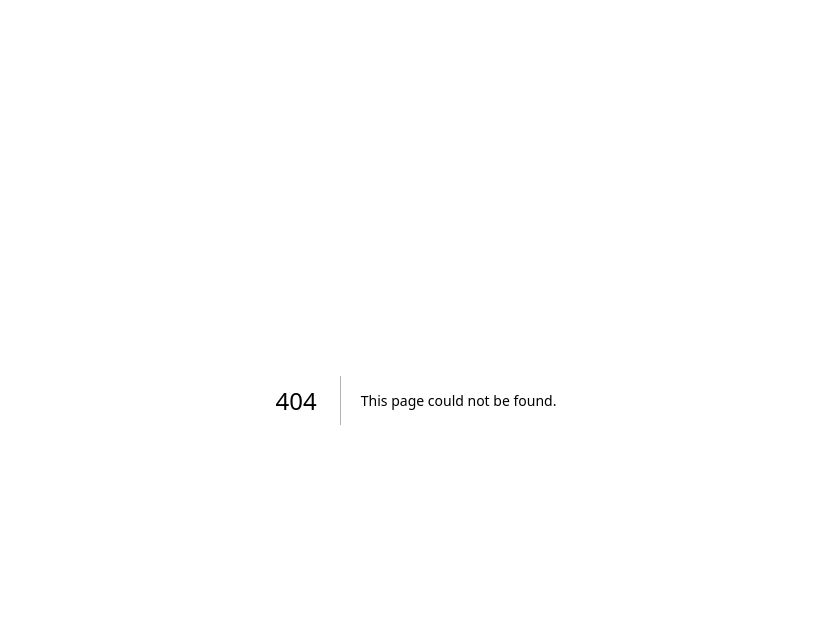
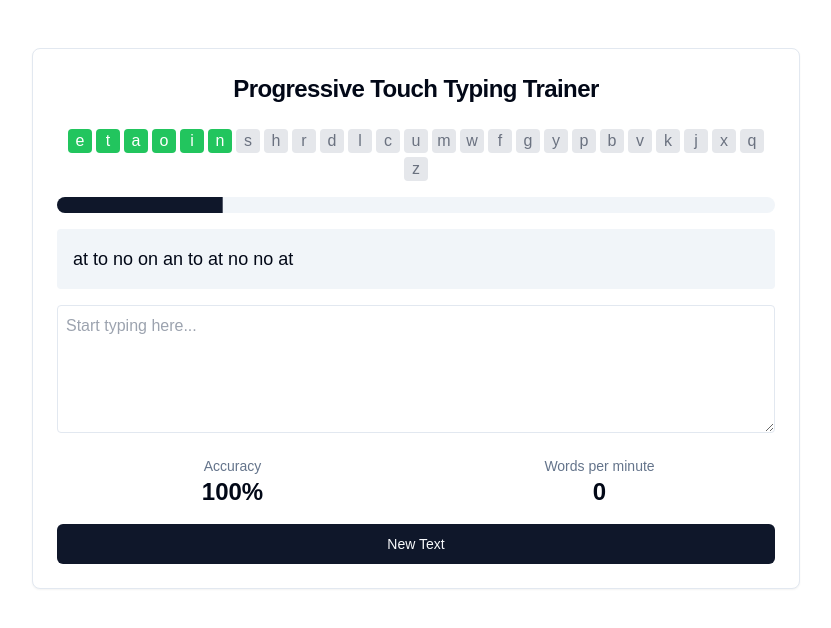
Before and after one commit to GeirGulbrandsen/typer, a Next.js app: page /typing-trainer in a window 1280 px wide. Before the commit this address had no page. Shown: the top 628 px of the page, without its empty margins (224-1055 px from the left). Built offline with nearby package versions, Linux system fonts and the light colour scheme.

Commit message:
Adding the typing trainer

```diff
--- a/app/page.tsx
+++ b/app/page.tsx
@@ -1,4 +1,6 @@
 import Image from "next/image";
+import Link from 'next/link';
+import { Button } from "@/components/ui/button";
 
 export default function Home() {
   return (
@@ -47,6 +49,12 @@ export default function Home() {
           >
             Read our docs
           </a>
+          <Link
+            href="/typing-trainer"
+            className="rounded-full border border-solid border-black/[.08] dark:border-white/[.145] transition-colors flex items-center justify-center hover:bg-[#f2f2f2] dark:hover:bg-[#1a1a1a] hover:border-transparent text-sm sm:text-base h-10 sm:h-12 px-4 sm:px-5 sm:min-w-44"
+          >
+            Try Typing Trainer
+          </Link>
         </div>
       </main>
       <footer className="row-start-3 flex gap-6 flex-wrap items-center justify-center">
--- /dev/null
+++ b/app/typing-trainer/page.tsx
@@ -0,0 +1,163 @@
+'use client'
+
+import React, { useState, useEffect, useCallback } from 'react'
+import { Button } from "@/components/ui/button"
+import { Card, CardContent, CardHeader, CardTitle } from "@/components/ui/card"
+import { Progress } from "@/components/ui/progress"
+import { defaultWordList } from '../wordlists'
+
+const allLetters = 'etaoinshrdlcumwfgypbvkjxqz'
+const initialUnlockedLetters = 'etaoin'
+
+const generateText = (unlockedLetters: string, lastLetterMastered: boolean, wordCount: number = 10) => {
+  const lastUnlockedLetter = unlockedLetters[unlockedLetters.length - 1]
+  const isInitialSet = unlockedLetters === initialUnlockedLetters
+  const isAllUnlocked = unlockedLetters === allLetters
+
+  let availableWords = defaultWordList.filter(word =>
+    word.split('').every(letter => unlockedLetters.includes(letter))
+  )
+
+  if (!isInitialSet && !isAllUnlocked && !lastLetterMastered) {
+    availableWords = availableWords.filter(word => word.includes(lastUnlockedLetter))
+  }
+
+  if (availableWords.length === 0) {
+    return generateRandomLetters(unlockedLetters, wordCount * 5)
+  }
+
+  let generatedText = []
+  for (let i = 0; i < wordCount; i++) {
+    generatedText.push(availableWords[Math.floor(Math.random() * availableWords.length)])
+  }
+
+  return generatedText.join(' ')
+}
+
+const generateRandomLetters = (unlockedLetters: string, length: number) => {
+  return Array.from({ length }, () =>
+    unlockedLetters[Math.floor(Math.random() * unlockedLetters.length)]
+  ).join('')
+}
+
+export default function ProgressiveTouchTypingTrainer() {
+  const [unlockedLetters, setUnlockedLetters] = useState(initialUnlockedLetters)
+  const [text, setText] = useState('')
+  const [userInput, setUserInput] = useState('')
+  const [startTime, setStartTime] = useState<number | null>(null)
+  const [wordCount, setWordCount] = useState(0)
+  const [charCount, setCharCount] = useState(0)
+  const [accuracy, setAccuracy] = useState(100)
+  const [wpm, setWpm] = useState(0)
+  const [lastLetterMastered, setLastLetterMastered] = useState(true)
+
+  const generateNewText = useCallback(() => {
+    const newText = generateText(unlockedLetters, lastLetterMastered)
+    setText(newText)
+    setUserInput('')
+    setStartTime(null)
+    setWordCount(0)
+    setCharCount(0)
+    setAccuracy(100)
+    setWpm(0)
+  }, [unlockedLetters, lastLetterMastered])
+
+  useEffect(() => {
+    generateNewText()
+  }, [generateNewText])
+
+  const handleInputChange = (e: React.ChangeEvent<HTMLTextAreaElement>) => {
+    const inputValue = e.target.value
+    setUserInput(inputValue)
+
+    if (!startTime) {
+      setStartTime(Date.now())
+    }
+
+    const words = inputValue.trim().split(/\s+/)
+    setWordCount(words.length)
+
+    const accurateChars = inputValue.split('').filter((char, index) => char === text[index]).length
+    setCharCount(accurateChars)
+    setAccuracy(Math.round((accurateChars / inputValue.length) * 100) || 100)
+
+    const timeElapsed = (Date.now() - (startTime || Date.now())) / 60000 // in minutes
+    const currentWpm = Math.round((words.length / timeElapsed) || 0)
+    setWpm(currentWpm)
+
+    // Check if user has completed the text with high accuracy and WPM
+    if (inputValue.length === text.length && accuracy >= 95) {
+      if (currentWpm >= 30) {
+        if (!lastLetterMastered) {
+          setLastLetterMastered(true)
+        } else if (unlockedLetters !== allLetters) {
+          unlockNextLetter()
+        }
+      }
+      generateNewText()
+    }
+  }
+
+  const unlockNextLetter = () => {
+    const nextLetterIndex = allLetters.indexOf(unlockedLetters[unlockedLetters.length - 1]) + 1
+    if (nextLetterIndex < allLetters.length) {
+      setUnlockedLetters(allLetters.slice(0, nextLetterIndex + 1))
+      setLastLetterMastered(false)
+    }
+  }
+
+  return (
+    <div className="pt-8 px-4 sm:pt-12 sm:px-6 lg:px-8">
+      <Card className="w-full max-w-3xl mx-auto">
+        <CardHeader>
+          <CardTitle className="text-2xl font-bold text-center">Progressive Touch Typing Trainer</CardTitle>
+        </CardHeader>
+        <CardContent className="space-y-4">
+          <div className="flex flex-wrap justify-center gap-1" aria-label="Unlocked letters">
+            {allLetters.split('').map((letter, index) => (
+              <span
+                key={letter}
+                className={`w-6 h-6 flex items-center justify-center rounded ${
+                  unlockedLetters.includes(letter)
+                    ? lastLetterMastered || letter !== unlockedLetters[unlockedLetters.length - 1]
+                      ? 'bg-green-500 text-white'
+                      : 'bg-yellow-500 text-white'
+                    : 'bg-gray-200 text-gray-500'
+                }`}
+              >
+                {letter}
+              </span>
+            ))}
+          </div>
+          <Progress
+            value={(unlockedLetters.length / allLetters.length) * 100}
+            className="w-full"
+          />
+          <div className="text-lg font-medium bg-muted p-4 rounded" aria-label="Sample text to type">
+            {text}
+          </div>
+          <textarea
+            className="w-full h-32 p-2 border rounded focus:outline-none focus:ring-2 focus:ring-blue-500"
+            value={userInput}
+            onChange={handleInputChange}
+            placeholder="Start typing here..."
+            aria-label="Type the sample text here"
+          />
+          <div className="grid grid-cols-2 gap-4 text-center">
+            <div>
+              <p className="text-sm text-muted-foreground">Accuracy</p>
+              <p className="text-2xl font-bold">{accuracy}%</p>
+            </div>
+            <div>
+              <p className="text-sm text-muted-foreground">Words per minute</p>
+              <p className="text-2xl font-bold">{wpm}</p>
+            </div>
+          </div>
+          <Button onClick={generateNewText} className="w-full">
+            New Text
+          </Button>
+        </CardContent>
+      </Card>
+    </div>
+  )
+}
--- /dev/null
+++ b/app/wordlists.ts
@@ -0,0 +1,48 @@
+export const defaultWordList = [
+  'a', 'an', 'at', 'as', 'and', 'are',
+  'be', 'by',
+  'do',
+  'eat', 'end',
+  'for', 'from',
+  'get', 'go',
+  'have', 'he', 'her', 'his',
+  'in', 'is', 'it',
+  'let',
+  'me', 'my',
+  'no', 'not',
+  'of', 'on', 'or', 'our',
+  'put',
+  'run',
+  'say', 'see', 'she', 'so',
+  'the', 'they', 'to',
+  'up', 'us', 'use',
+  'we', 'who', 'with',
+  'you', 'your',
+  'about', 'after',
+  'back', 'been', 'before',
+  'call', 'can', 'come', 'could',
+  'down',
+  'find', 'first',
+  'give', 'good',
+  'hand', 'has', 'here', 'how',
+  'just',
+  'know',
+  'like', 'look',
+  'make', 'many', 'more', 'most',
+  'new', 'now',
+  'only', 'other', 'over',
+  'people',
+  'right',
+  'same', 'see', 'some',
+  'take', 'than', 'that', 'their', 'them', 'then', 'there', 'these', 'think', 'time', 'two',
+  'want', 'way', 'well', 'what', 'when', 'which', 'will', 'work', 'would',
+  'year',
+  'quick', 'brown', 'fox', 'jumps', 'over', 'lazy', 'dog',
+  'pack', 'my', 'box', 'with', 'five', 'dozen', 'liquor', 'jugs',
+  'how', 'vexingly', 'daft', 'zebras', 'jump',
+  'waltz', 'nymph', 'for', 'jigs', 'vex', 'bud',
+  'sphinx', 'of', 'black', 'quartz', 'judge', 'vow',
+  'fix', 'problem', 'quickly', 'galvanized', 'jets'
+]
+
+// You can add more word lists here in the future
```
